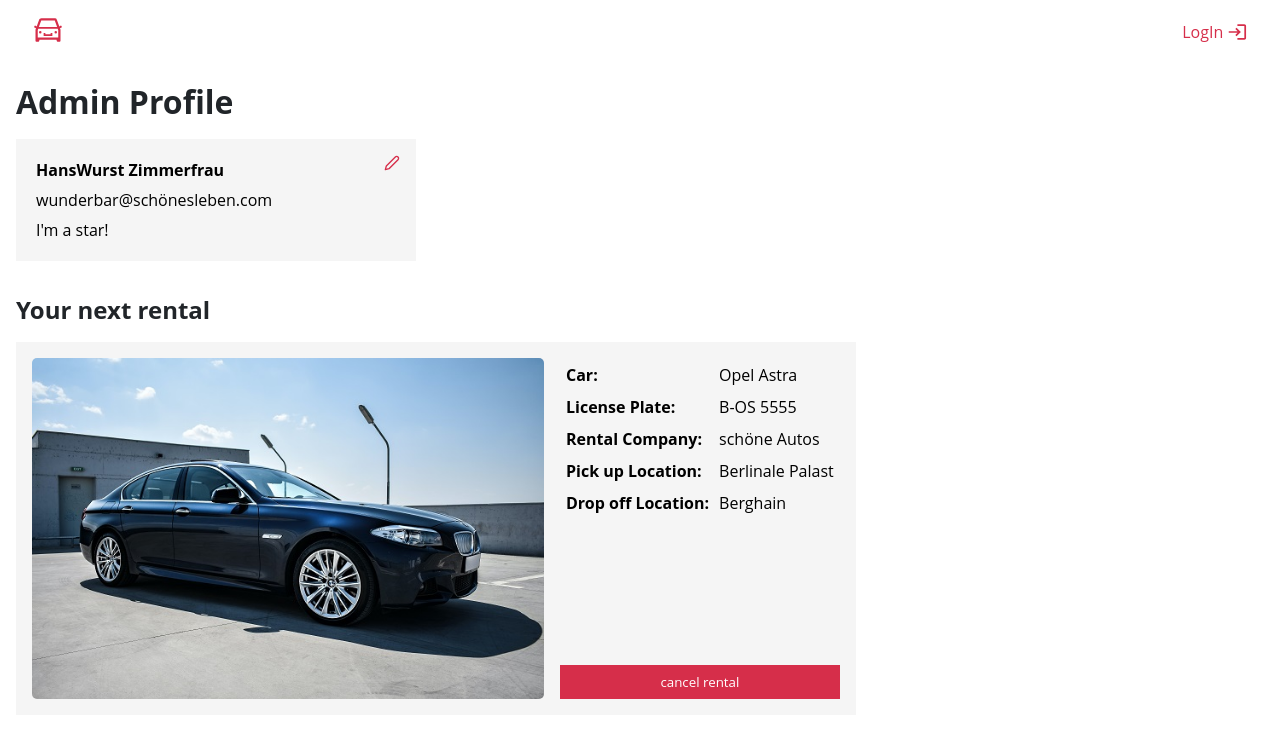
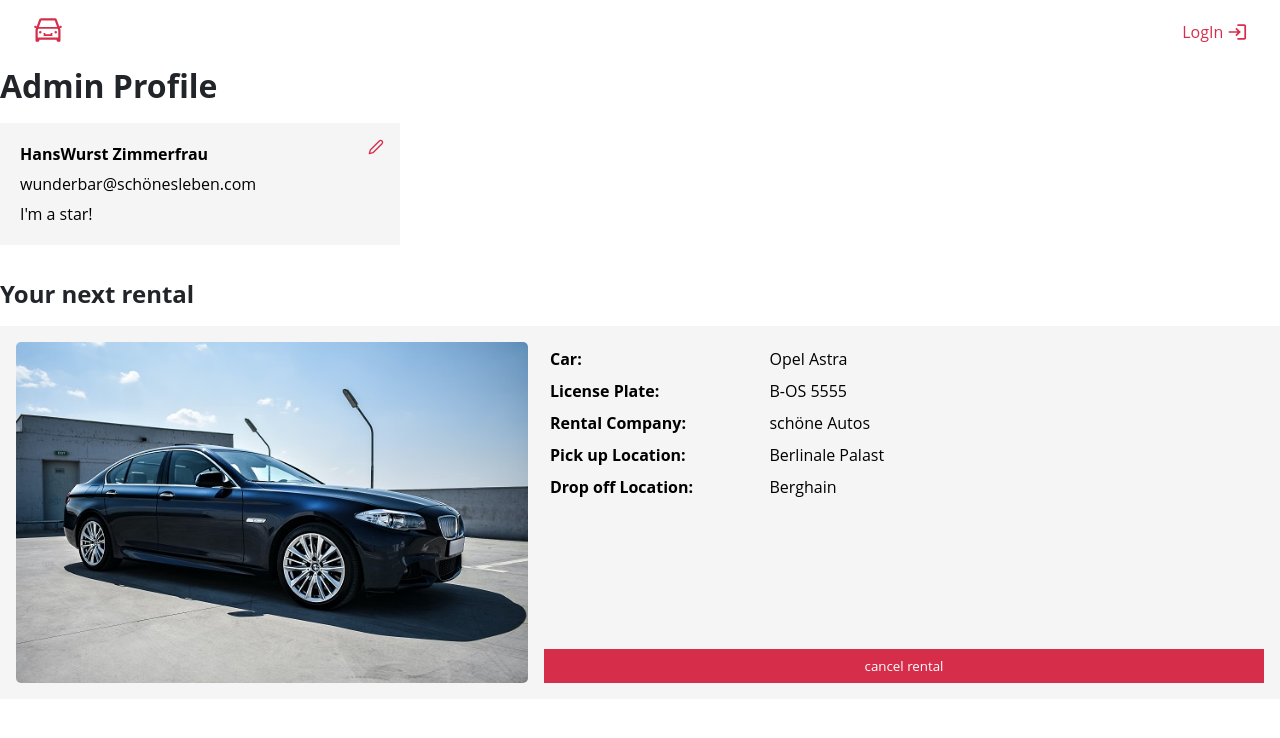
Before and after one commit to nevinalisheva/Berlinale-FMA, a Next.js app: page /user/1 in a window 1280 px wide. Shown: the top 738 px of the page. Built offline with nearby package versions, Linux system fonts and the light colour scheme; no server answers.

Commit message:
add width

```diff
--- a/pages/user/UserProfile.module.css
+++ b/pages/user/UserProfile.module.css
@@ -1,7 +1,9 @@
 .container {
   position: absolute;
   top: 4rem;
-  margin: 1rem;
+  display: flex;
+  flex-direction: column;
+  width: 100%;
 }
 .container h1 {
   margin-bottom: 1rem;
```
